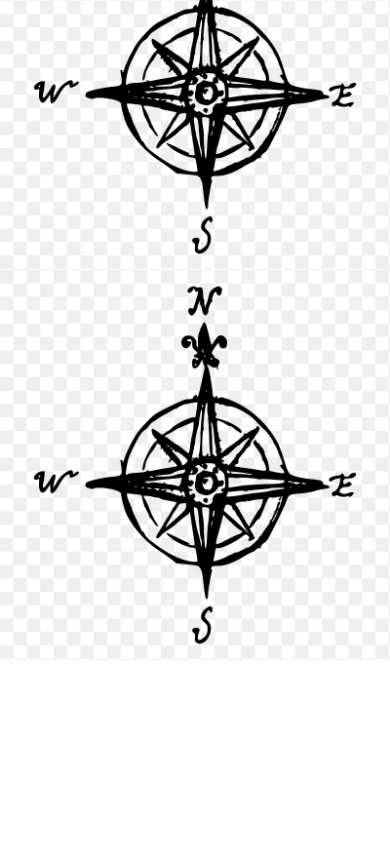
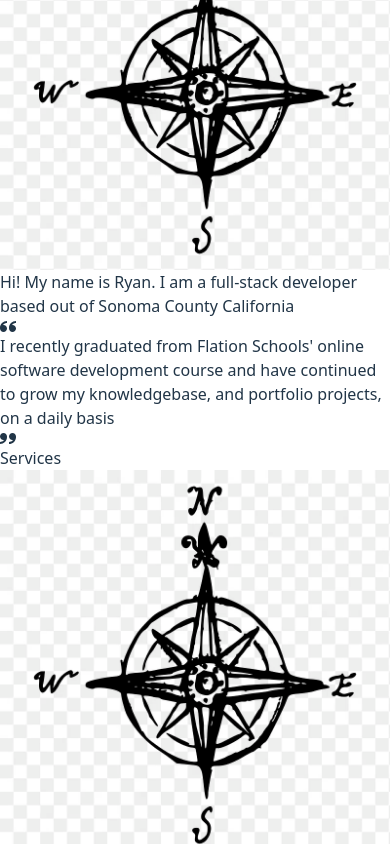
Before and after one commit to rzemlin/personal-portfolio, a React (Vite) app: page / in a window 390 px wide. Shown: the part 1156-2000 px from the top of the page. Before the commit the page ends 1816 px from the top, so only its background shows below. Built offline with nearby package versions, Linux system fonts and the light colour scheme.

Commit message:
add services

```diff
--- a/src/App.jsx
+++ b/src/App.jsx
@@ -6,8 +6,8 @@ import Header from './Components/Header'
 import SideBar from './Components/SideBar'
 import ProfilePic from './Components/ProfilePic'
 import Introduction from './Components/Introduction'
-
-
+import About from './Components/About'
+import Services from './Components/Services'
 function App() {
   const [count, setCount] = useState(0)
 
@@ -20,6 +20,8 @@ function App() {
       grid grid-cols-1 md:grid-cols-3'>
         <div className='col-span-2 pt-5 mt-[90px]'>
           <Introduction />
+          <About />
+          <Services />
         </div>
         <div className='hidden md:block'>
           <ProfilePic />
--- /dev/null
+++ b/src/Components/About.jsx
@@ -0,0 +1,15 @@
+import React from 'react'
+import Strings from '../Shared/Strings'
+import {ImQuotesLeft, ImQuotesRight} from 'react-icons/im'
+function About() {
+  return (
+    <div className='mt-12 px-44 text-center flex flex-col items-center'>
+        <h2 className='text-[40px] font-bold'>{Strings.ABOUT_HEADING}</h2>
+        <ImQuotesLeft className='bg-green-500 p-3 text-[44px] rounded-full text-white mt-6'/>
+        <h2 className='my-5 text-gray-400 text-[14px]'> {Strings.ABOUT_DESC}</h2>
+        <ImQuotesRight className='bg-green-500 p-3 text-[44px] rounded-full text-white mt-6'/>
+    </div>
+  )
+}
+
+export default About
--- a/src/Components/Header.jsx
+++ b/src/Components/Header.jsx
@@ -1,49 +1,64 @@
-import React from 'react'
+
 
 function Header() {
     const menu = [
       {
         id: 1,
-            name: 'HOME',
+        name: "HOME",
       },
       {
         id: 2,
-            name: 'SKILLS',
+        name: "SKILLS",
       },
       {
         id: 3,
-            name: 'PROJECTS',
+        name: "PROJECTS",
       },
       {
         id: 4,
-            name: 'CONTACT',
+        name: "CONTACT",
       },
     ];
-
     return (
-        <div className='flex items-center w-screen justify-between border-b 1px'>
-            <div className='w-[90px] h-[90px] bg-black '>
-                <img src='/public/compass.png'
-                    className='p-7'
-                />
+      <div className="flex items-center fixed
+      w-full justify-between border-b-[1px] bg-white">
+        <div
+          className="w-[90px] h-[90px]
+          bg-black"
+        >
+          <img src="/compass.png" className="p-7" />
         </div>
-            <div className='hidden md:flex gap-14'>
-                {menu.map((item) => (
-                    // eslint-disable-next-line react/jsx-key
-                    <div className='cursor-pointer hover:underline font-medium'>
-                        {item.name}
+        <div className="hidden md:flex gap-14">
+          {menu.map((item,index) => (
+            <div key={index}
+              className="cursor-pointer
+                  hover:underline font-medium"
+            >
+              <h2>{item.name}</h2>
             </div>
           ))}
         </div>
-            <div className='w-[90px] h-[90px] bg-red-500 flex justify-center items-center'
+        <div
+          className="w-[90px] h-[90px]
+          bg-red-500 flex justify-center items-center"
         >
-                <svg xmlns="http://www.w3.org/2000/svg" fill="none" viewBox="0 0 24 24" strokeWidth={1.5} stroke="currentColor" className="w-10 h-10 text-white">
-                    <path strokeLinecap="round" strokeLinejoin="round" d="M21.75 6.75v10.5a2.25 2.25 0 01-2.25 2.25h-15a2.25 2.25 0 01-2.25-2.25V6.75m19.5 0A2.25 2.25 0 0019.5 4.5h-15a2.25 2.25 0 00-2.25 2.25m19.5 0v.243a2.25 2.25 0 01-1.07 1.916l-7.5 4.615a2.25 2.25 0 01-2.36 0L3.32 8.91a2.25 2.25 0 01-1.07-1.916V6.75" />
+          <svg
+            xmlns="http://www.w3.org/2000/svg"
+            fill="none"
+            viewBox="0 0 24 24"
+            strokeWidth={1.5}
+            stroke="currentColor"
+            className="w-10 h-10 text-white"
+          >
+            <path
+              strokeLinecap="round"
+              strokeLinejoin="round"
+              d="M21.75 6.75v10.5a2.25 2.25 0 01-2.25 2.25h-15a2.25 2.25 0 01-2.25-2.25V6.75m19.5 0A2.25 2.25 0 0019.5 4.5h-15a2.25 2.25 0 00-2.25 2.25m19.5 0v.243a2.25 2.25 0 01-1.07 1.916l-7.5 4.615a2.25 2.25 0 01-2.36 0L3.32 8.91a2.25 2.25 0 01-1.07-1.916V6.75"
+            />
           </svg>
-
         </div>
       </div>
-    )
-};
+    );
+  }
 
-export default Header
+  export default Header;
--- a/src/Components/Introduction.jsx
+++ b/src/Components/Introduction.jsx
@@ -3,13 +3,13 @@ import React from 'react'
 function Introduction() {
   return (
     <div className='flex justify-center flex-col items-center'>
-      <div className='h-[120px] border-r-[1px] mt-[-110px]' />
+      <div className='h-[120px] border-r-[1px] mt-[-20px]' />
       <div className='w-[5px] h-[5px] bg-green-600 rounded-full'></div>
       <h2 className='mt-5 text-black font-medium text-[13px]
       tracking-widest'>Hello! MY NAME IS</h2>
       <h2 className='text-[70px] font-bold text-black tracking-widest mt-5'>RYAN</h2>
       <h2 className='text-[70px] font-bold text-black tracking-widest mt-0'>ZEMLIN</h2>
-      <img className='w-[160px] h-160px] bg-gray-200 p-7 rounded-full mt-7' src='/Compass.png' />
+      <img className='w-[160px] h-160px] bg-gray-200 p-7 rounded-full mt-7' src='/compass.png' />
 
 
     </div>
--- a/src/Components/ProfilePic.jsx
+++ b/src/Components/ProfilePic.jsx
@@ -1,12 +1,12 @@
-import React from 'react'
+
 
 function ProfilePic() {
-  return (
-    <div className='fixed'>
-        <img src='/Compass.png'
-        className='h-screen object-cover'/>
-    </div>
-  )
-}
+    return (
+      <div className='fixed mt-[90px]'>
+          <img src="/compass.png"
+          className='h-screen object-cover w-screen'/>
+      </div>
+    )
+  }
 
-export default ProfilePic
+  export default ProfilePic
--- /dev/null
+++ b/src/Components/Services.jsx
@@ -0,0 +1,48 @@
+
+import Strings from '../Shared/Strings'
+import { IoArrowForwardOutline } from "react-icons/io5";
+function Services() {
+    const servicesList = [
+        {
+            id: 1,
+            title: Strings.FRONTED,
+            desc: Strings.FRONTED_DESC,
+            logo: "/compass.png",
+        },
+        {
+            id: 2,
+            title: Strings.BACKEND,
+            desc: Strings.BACKEND_DESC,
+            logo: "/compass.png",
+        },
+    ];
+    return (
+        <div className='px-12 mt-12'>
+            <div className='flex items-center'>
+                <div className="w-[20px] h-[7px] bg-green-600 rounded-full"></div>
+                <div className='w-full border-[1px] mx-4 mt-[-2px]'></div>
+                <h2 className='text-[24px] font-bold'>{Strings.SERVICES}</h2>
+                <div className="w-full border-[1px] mt-[-2px] mx-4"></div>
+                <div className="w-[20px] h-[7px] bg-green-600 rounded-full"></div>
+            </div>
+            <div className='flex justify-around mt-16'>
+                {servicesList.map((item) => (
+                    <div className='text-center flex flex-col justify-center items-center
+                gap-6' key={item.id}>
+                        <div className='bg-gray-200 rounded-full w-[80px] h-[80px]'>
+                            <img src={item.logo} className='w-[80px] h-[80px]
+                        p-5 hover:scale-110 transition-all cursor-pointer'/>
+                        </div>
+                        <h2 className='mt-5 font-bold'>{item.title}</h2>
+                        <h2 className='text-gray-400'>{item.desc}</h2>
+                        <IoArrowForwardOutline className="bg-green-500 text-[35px]
+                    p-2 text-white rounded-full cursor-pointer hover:scale-110
+                    transition-all"/>
+                    </div>
+                ))}
+            </div>
+        </div>
+    )
+}
+
+export default Services
--- /dev/null
+++ b/src/Shared/Strings.jsx
@@ -0,0 +1,16 @@
+export default {
+    ABOUT_HEADING: 'Hi! My name is Ryan.  I am a full-stack developer based out of Sonoma County California',
+    ABOUT_DESC:"I recently graduated from Flation Schools' online software development course and have continued to grow my knowledgebase, and portfolio projects, on a daily basis ",
+
+
+    SERVICES:'Services',
+    FRONTED:'FRONTED DEV',
+    FRONTED_DESC:'Elevate your online presence with captivating user interfaces and seamless experiences',
+
+    BACKEND:'BACKEND DEV',
+    BACKEND_DESC:'Developing application backend and Server side development using various backend technology',
+
+    ONLINE:'ONLINE TEACHING',
+    ONLINE_DESC:'Teaching programming and coding on various platform like Youtube, Udemy etc. Free Course to the student'
+
+}
```
Lines whose indentation alone changed are shown as unchanged.
